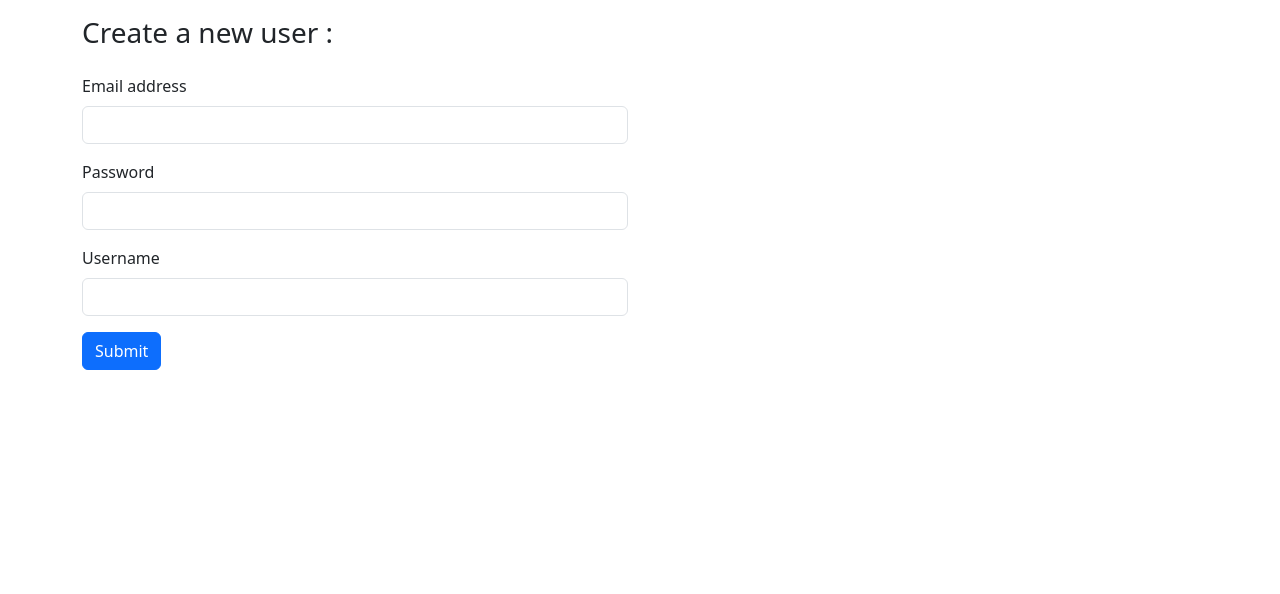
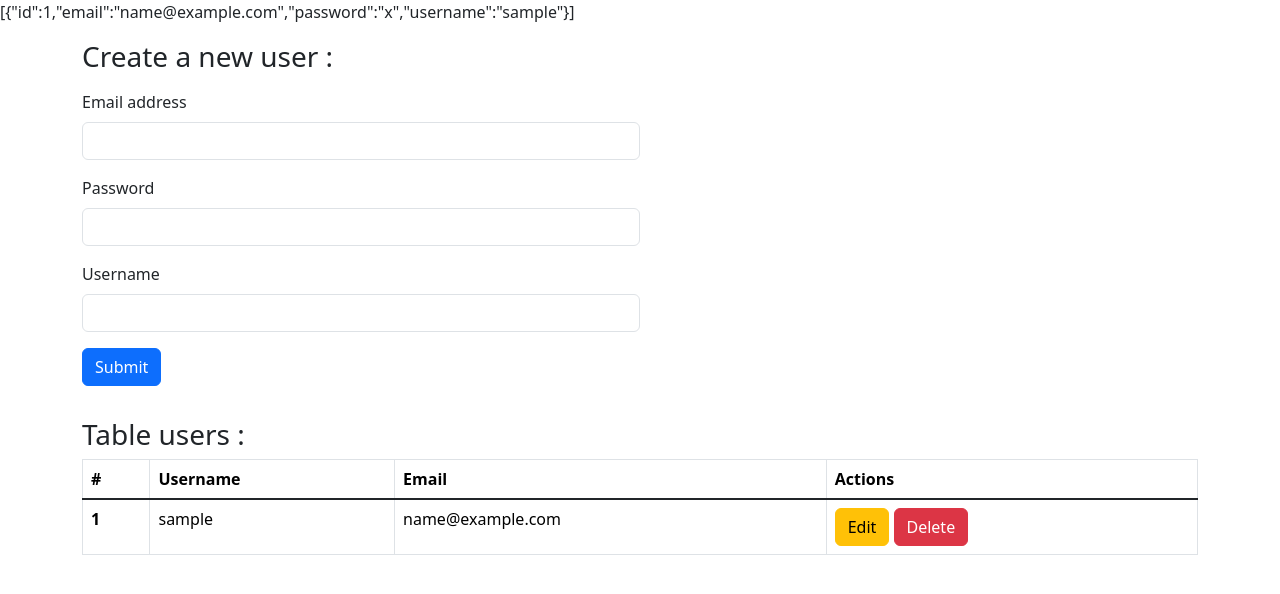
Before and after one commit to nguyenat2020/jwtBackend, a Node server app: page /user in a window 1280 px wide. Shown: the top 594 px of the page. Run offline with Node 20, Linux system fonts and the light colour scheme; tables that the repository leaves empty or names only in its code hold one stand-in row (values such as "Sample post").

Commit message:
user list

```diff
--- a/package.json
+++ b/package.json
@@ -14,6 +14,7 @@
     "@babel/node": "^7.22.10",
     "@babel/preset-env": "7.15.4",
     "bcryptjs": "2.4.3",
+    "bluebird": "3.7.2",
     "body-parser": "1.19.1",
     "dotenv": "10.0.0",
     "ejs": "3.1.6",
--- a/src/controllers/homeController.js
+++ b/src/controllers/homeController.js
@@ -6,9 +6,10 @@ const handleHelloWorld = (req, res) => {
     return res.render("home.ejs", { name });
 }
 
-const handleUserPage = (req, res) => {
+const handleUserPage = async (req, res) => {
     // model => get data from database
-    return res.render("user.ejs")
+    let userList = await userService.getUserList();
+    return res.render("user.ejs", {userList});
 }
 
 const handleCreateNewUser = (req, res) => {
--- a/src/services/userService.js
+++ b/src/services/userService.js
@@ -1,12 +1,7 @@
-import mysql from "mysql2";
+import mysql from "mysql2/promise";
 import bcrypt from "bcryptjs";
+import bluebird from "bluebird";
 
-// create the connection to database
-const connection = mysql.createConnection({
-    host: 'localhost',
-    user: 'root',
-    database: 'jwt'
-});
 
 // setting hash salt
 const salt = bcrypt.genSaltSync(10);
@@ -21,7 +16,7 @@ const createNewUser = (email, password, username) => {
 
     // insert a new user
     connection.query(
-        'INSERT INTO users (email, password, username) VALUES (?, ?, ?)',[email, hashPass, username],
+        'INSERT INTO users (email, password, username) VALUES (?, ?, ?)', [email, hashPass, username],
         function (err, results, fields) {
             console.log(results); // results contains rows returned by server
             console.log(fields); // fields contains extra meta data about results, if available
@@ -29,17 +24,36 @@ const createNewUser = (email, password, username) => {
     );
 }
 
-const getUserList = () => {
-        let users = [];
-        // get list user
-        connection.query(
-            'SELECT * FROM users',
-            function (err, results, fields) {
-                if (err) {
-                    console.log(err)
-                }
-            }
-        );
+const getUserList = async () => {
+    let users = [];
+    // create the connection to database
+    const connection = await mysql.createConnection({
+        host: 'localhost',
+        user: 'root',
+        database: 'jwt',
+        Promise: bluebird
+    });
+    // get list user
+    // connection.query(
+    //     'SELECT * FROM users',
+    //     function (err, results, fields) {
+    //         if (err) {
+    //             console.log(err);
+    //             return users;
+    //         }
+
+    //         users = results;
+    //         return users;
+    //     }
+    // );
+    try {
+        const [rows, fields] = await connection.execute('SELECT * FROM users');
+        return rows;
+    } catch (error) {
+        console.log("error>>>", error);
+    }
+
+
 }
 
-module.exports = {createNewUser, getUserList};
+module.exports = { createNewUser, getUserList };
--- a/src/views/user.ejs
+++ b/src/views/user.ejs
@@ -12,10 +12,13 @@
 </head>
 
 <body>
-    <div class="user-infor-container">
-        <form method="POST" action="/users/create-user">
-            <div class="container">
-                <div class="row">
+    <div>
+        <%= JSON.stringify(userList)%>
+    </div>
+    <div class="container">
+        <div class="row">
+            <div class="user-infor-container">
+                <form method="POST" action="/users/create-user">
                     <div class="pt-3">
                         <h3>Create a new user :</h3>
                     </div>
@@ -36,9 +39,36 @@
                     <div class="col-12">
                         <button type="submit" class="btn btn-primary">Submit</button>
                     </div>
-                </div>
+
+                </form>
             </div>
-        </form>
+            <div class="table-users mt-3">
+                <h3>Table users :</h3>
+                <table class="table table-hover table-bordered">
+                    <thead>
+                        <tr>
+                            <th scope="col">#</th>
+                            <th scope="col">Username</th>
+                            <th scope="col">Email</th>
+                            <th>Actions</th>
+                        </tr>
+                    </thead>
+                    <tbody class="table-group-divider">
+                        <% userList.forEach(function(user, i){ %>
+                        <tr>
+                            <th scope="row"><%= i+1 %></th>
+                            <td><%= user.username %></td>
+                            <td><%= user.email %></td>
+                            <td>
+                                <button class="btn btn-warning">Edit</button>
+                                <button class="btn btn-danger">Delete</button>
+                            </td>
+                        </tr>
+                        <% }); %>
+                    </tbody>
+                </table>
+            </div>
+        </div>
     </div>
 </body>
 
```
Also changed, not shown: 1 other file.
